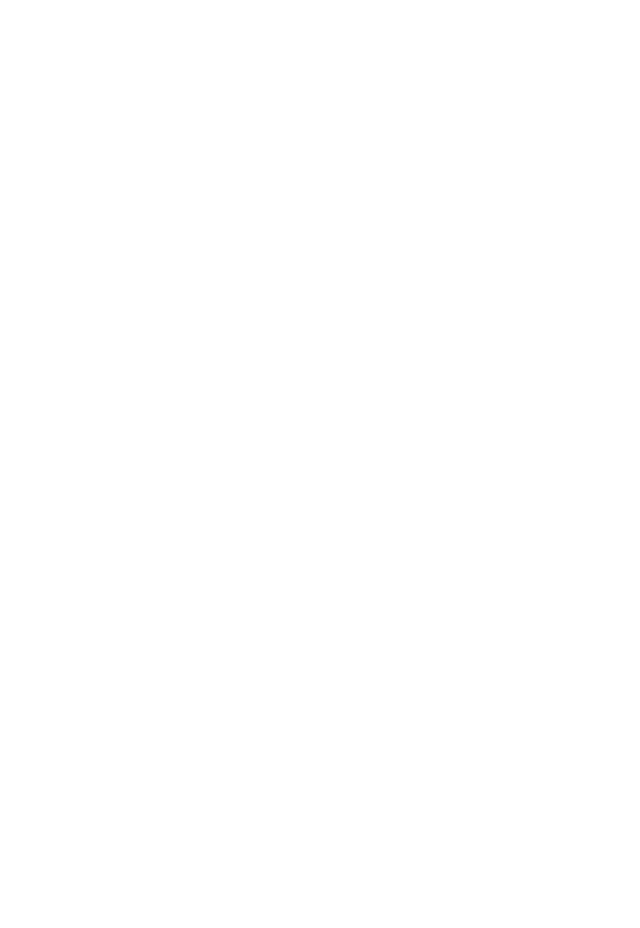
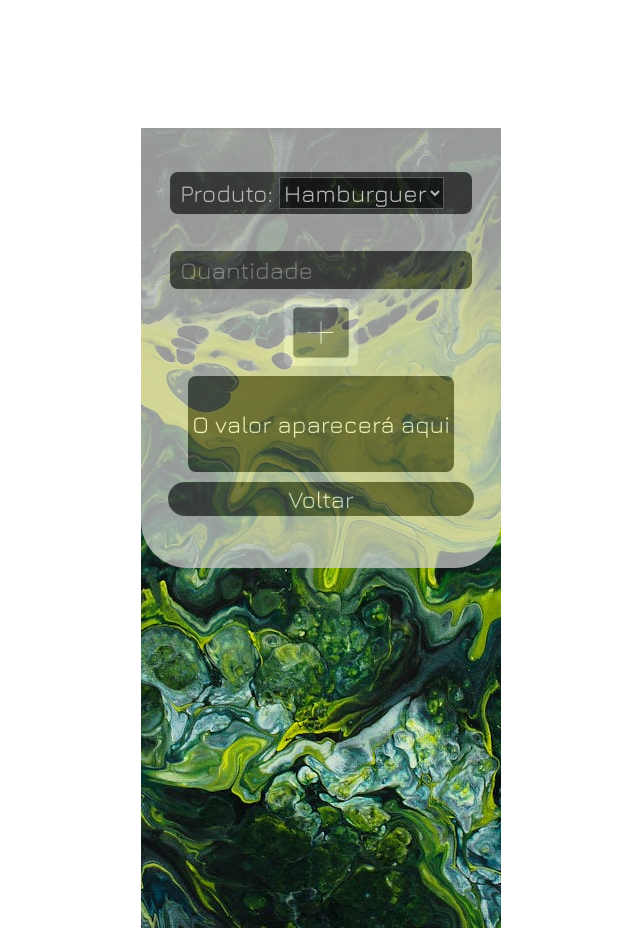
Before and after one commit to GabrielNeeeves/projetinhoFullStack, a plain HTML site: page frontend/order/order.html in a window 1280 px wide. Shown: the whole page, without its empty margins (319-959 px from the left). Before the commit the page ends 800 px from the top, so only its background shows below. Drawn offline with nearby package versions, Linux system fonts and the light colour scheme.

Commit message:
order page

```diff
--- a/frontend/home/styles.css
+++ b/frontend/home/styles.css
@@ -1,12 +1,9 @@
 @import url('https://fonts.googleapis.com/css2?family=Jura:wght@300..700&display=swap');
 
 * {
+    font-family: "Jura", sans-serif;
     --font-color: #A8856F;
     --option-bg-color: #D3D3D3;
-}
-
-* {
-    font-family: "Jura", sans-serif;
 }
 
 body {
@@ -19,8 +16,8 @@ body {
 main#main {
     position: relative;
 
-    width: 400px;
-    height: 800px;
+    width: 360px;
+    height: 900px;
 
     background-image: url(./images/formBGImage.png);
     background-repeat: no-repeat;
--- a/frontend/order/order.html
+++ b/frontend/order/order.html
@@ -9,7 +9,35 @@
 </head>
 <body>
 
+   <main id="main">
+    <section id="option">
+        <!--Produtos-->
+        <label id="label" for="produtos"><p>Produto:
+                <select name="" id="produtos">
+                    <option value="Hamburguer">Hamburguer</option>
+                    <option value="Batata">Batata</option>
+                    <option value="Refri">Refri</option>
+                    <option value="Suco">Suco</option>
+                </select>
+            </p>
+
+            <!--Quantidade-->
+            <input type="number" name="" id="quantidade" placeholder="Quantidade">
+        </label>
+
+        <!--Add Btn-->
+        <input type="button" id="addBtn" value="">
+
+        <!--Conteudo-->
+        <div id="conteudo">O valor aparecerá aqui</div>
+
+        <!--voltarBtn-->
+        <button id="voltarBtn"><a href="../home/index.html">Voltar</a></button>
 
 
+    </section>
+   </main>
+
+   <script src="script.js"></script>
 </body>
 </html>
--- a/frontend/order/style.css
+++ b/frontend/order/style.css
@@ -0,0 +1,132 @@
+@import url('https://fonts.googleapis.com/css2?family=Jura:wght@300..700&display=swap');
+
+* {
+    font-family: "Jura", sans-serif;
+    --font-color: #FFFFFF;
+    --option-bg-color: #D3D3D3; /* Opcaidade => 70% */
+    --text-bg-color: rgba(0, 0, 0, 65%);
+    font-size: 24px;
+}
+
+body {
+    color: var(--font-color);
+    margin: 10% auto;
+
+    width: 360px;
+    height: 800px;
+}
+
+main#main {
+    /* position: relative; */
+
+    position: relative;
+
+    width: 360px;
+    height: 800px;
+
+    background-image: url(./images/orderBg.jpg);
+    background-repeat: no-repeat;
+    background-attachment: scroll;
+    background-position: top;
+    background-size: auto;
+}
+
+section#option {
+    /* position: absolute; */
+
+    display: flex;
+    flex-direction: column;
+    /* justify-content: center; */
+    align-items: center;
+    gap: 10px;
+
+    padding: 20px;
+
+    width: 89%;
+    min-height: 50%;
+
+    border-bottom-left-radius: 47px;
+    border-bottom-right-radius: 47px;
+
+    background-color: var(--option-bg-color);
+    opacity: 70%;
+}
+
+section#option #label {
+
+}
+
+/* produto */
+section#option #label p {
+    border-radius: 8px;
+    padding: 5px 10px;
+    background-color: var(--text-bg-color);
+    margin-bottom: 37px;
+}
+
+section#option #label p select {
+    background-color: var(--text-bg-color);
+    color: var(--font-color);
+}
+
+/* quantidade */
+section#option #label input {
+    border-radius: 8px;
+    padding: 5px 10px;
+    background-color: var(--text-bg-color);
+    color: var(--font-color);
+    border: none;
+}
+
+section#option #label input:focus {
+    outline: none;
+}
+
+section#option #label input::placeholder {
+    color: var(--font-color);
+    opacity: 50%;
+}
+
+
+/* addBtn */
+section#option input#addBtn {
+    background-image: url('./images/addBtnLogo.png');
+    width: 74px;
+    height: 67px;
+    border: none;
+    cursor: pointer;
+
+    border-radius: 8%;
+}
+
+section#option input#addBtn:hover {
+    transform: scale(1.1);
+    transition: .2s;
+}
+
+
+/* conteudo (valor total do pedido) */
+section#option div#conteudo {
+    border-radius: 8px;
+    background-color: var(--text-bg-color);
+    padding: 34px 4px;
+}
+
+
+/* voltarBtn */
+section#option button#voltarBtn {
+    padding: 3px 120px;
+    border: none;
+    background-color: var(--text-bg-color);
+    border-radius: 69px;
+}
+
+section#option button#voltarBtn:hover {
+    transform: scale(1.1);
+    transition: .2s;
+}
+
+section#option button#voltarBtn a {
+    text-decoration: none;
+    color: var(--font-color);
+}
```
Also changed, not shown: frontend/order/images/addBtnLogo.png (added), frontend/order/images/orderBg.jpg (added), frontend/order/script.js (added).
